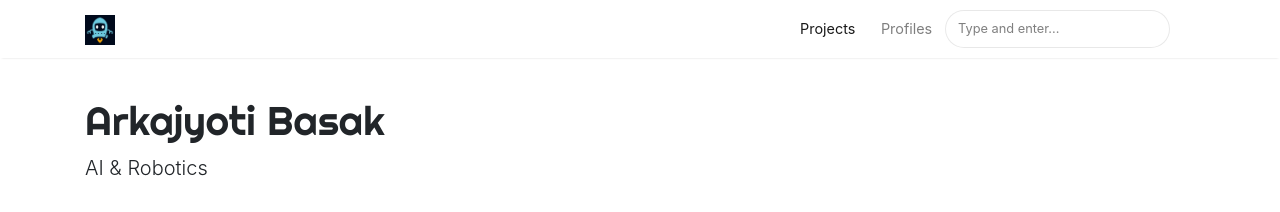
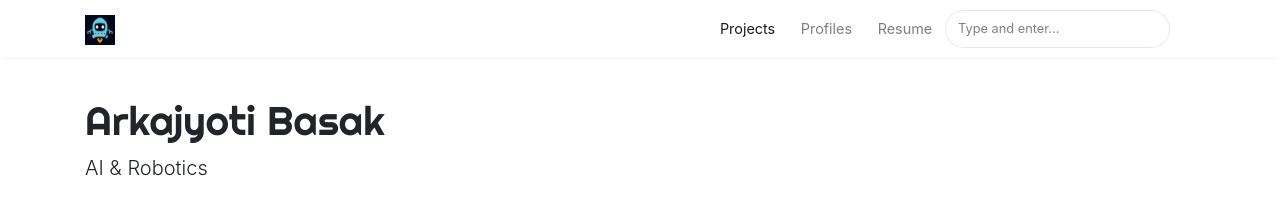
Before and after one commit to iamarkaj/iamarkaj.github.io, a Jekyll site: the page built from index.html, in a window 1280 px wide. Shown: the top 212 px of the page. Built offline with Jekyll 4.4.1, drawn with Linux system fonts in a browser that asks for light colours; nearby versions of some CDN libraries; the list of posts is cut into pages by our own code.

Commit message:
Update default.html

```diff
--- a/_layouts/default.html
+++ b/_layouts/default.html
@@ -80,9 +80,9 @@
                     <a class="nav-link" href="{{ site.baseurl }}/profiles">Profiles</a>
                     </li>
 
-                <!-- <li class="nav-item">
-                <a target="_blank" class="nav-link" href="{{ site.baseurl }}/misc/Arkajyoti-Basak.pdf"> Resume</a>
-                </li> -->
+                <li class="nav-item">
+                <a target="_blank" class="nav-link" href="{{ site.baseurl }}/resume.pdf"> Resume</a>
+                </li>
 
                 <!-- <li class="nav-item">
                 <a target="_blank" class="nav-link" href="https://github.com/iamarkaj/"><i class="fab fa-github"></i> GitHub</a>
```
